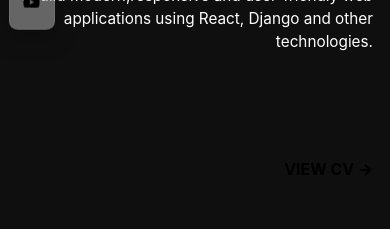
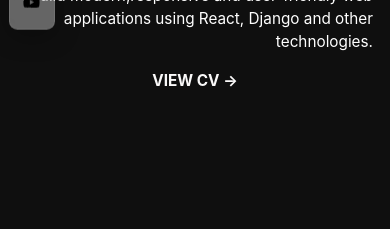
Before and after one commit to keerthy-07/my-app, a React (Create React App) app: page / in a window 390 px wide. Shown: the part 465-694 px from the top of the page. Built offline with nearby package versions, Linux system fonts and the light colour scheme.

Commit message:
updated responsive head,profile and socialbar

```diff
--- a/src/components/profile/profile.css
+++ b/src/components/profile/profile.css
@@ -147,7 +147,7 @@
     transform: translateY(-105px);
   }
 
-  .profile h4{
+  .stats h4{
     width: fit-content;
     margin: 15px auto;
     font-size: 18px;
@@ -170,7 +170,7 @@
     align-items: center;
   }
 
-  .stats h3{
+  .left h3{
     color: #faf9f9;
     width: fit-content;
     margin: 15px auto;
```
